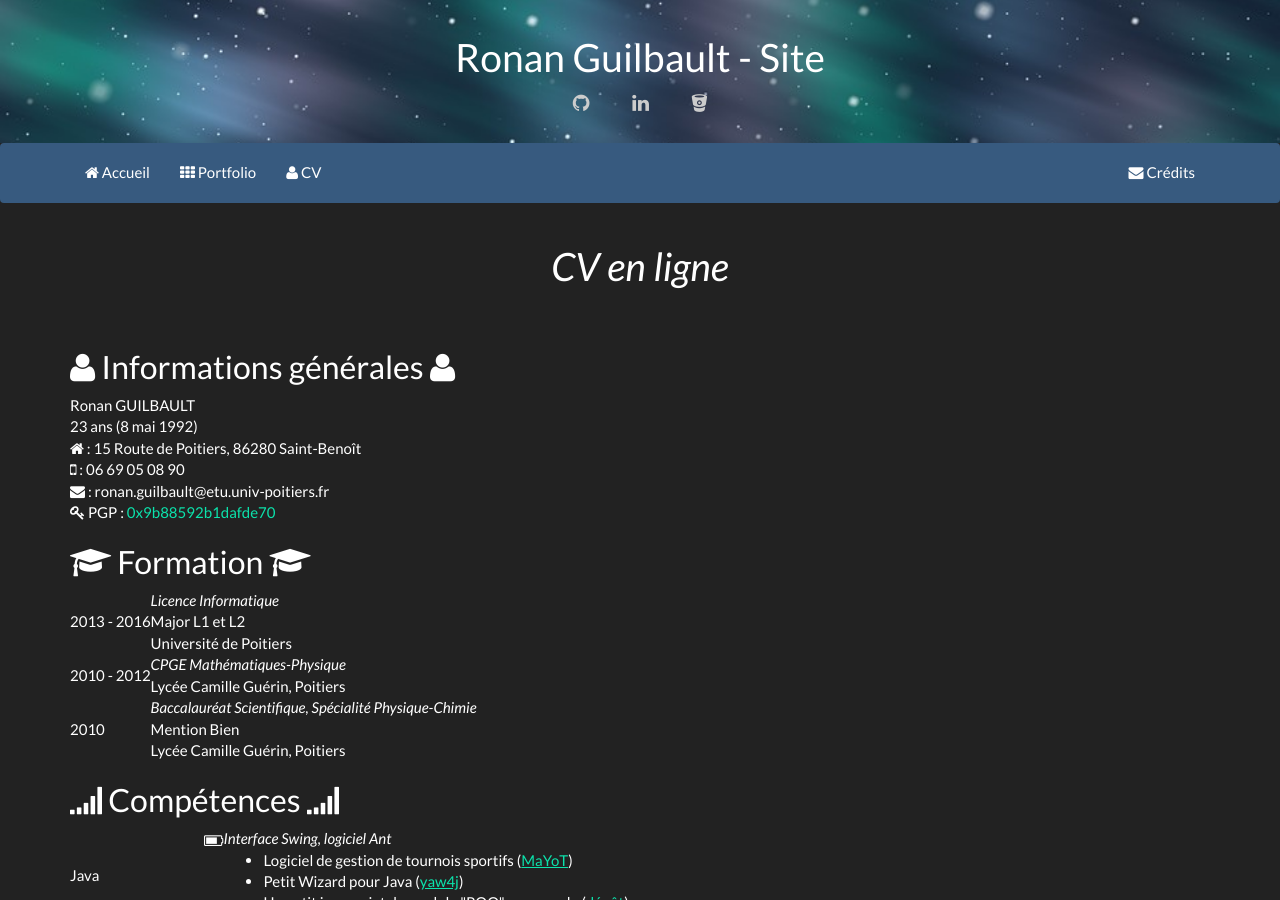
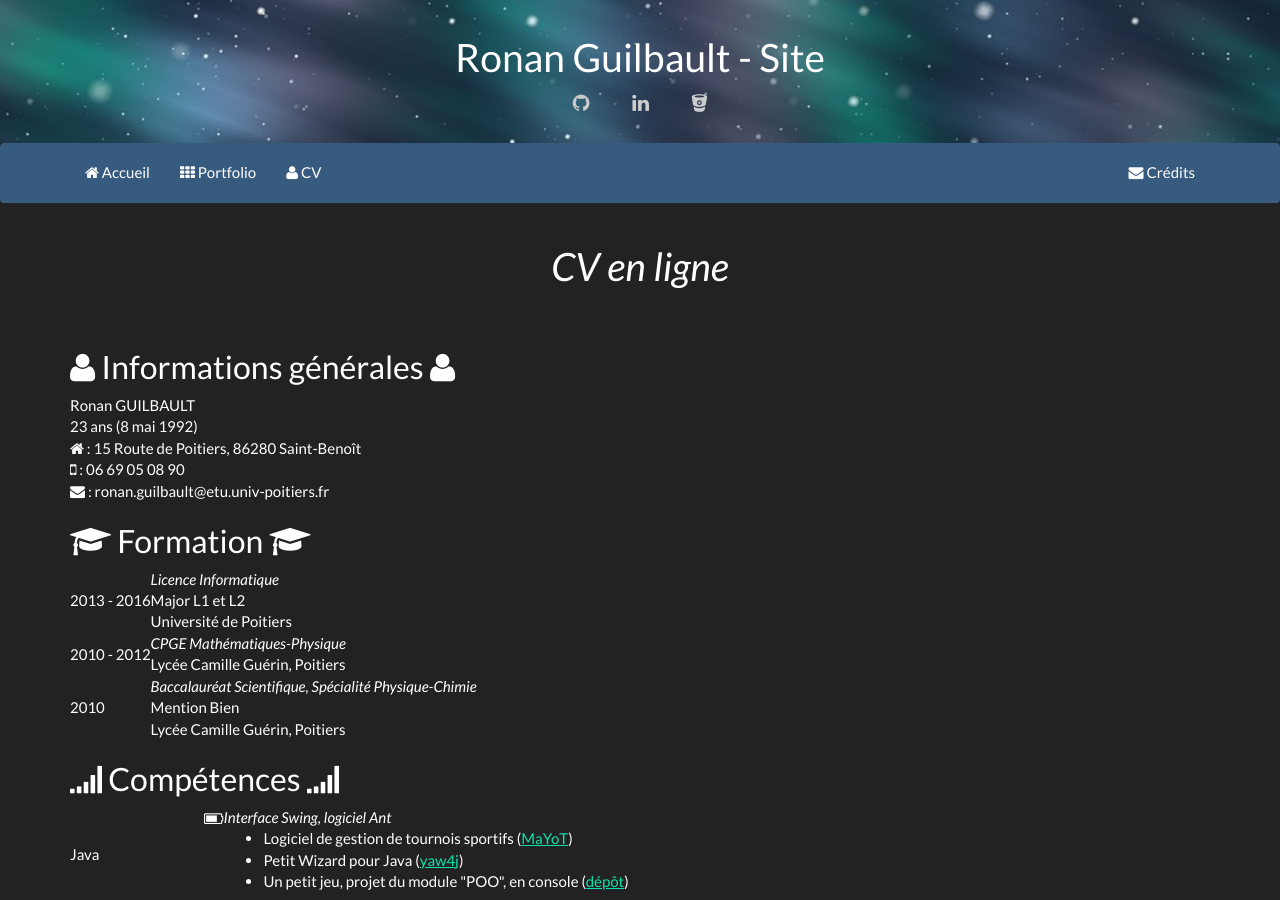
Before and after one commit to bunlanG/bunlanG.github.io, a Jekyll site: the page built from aboutme.html, in a window 1280 px wide and 900 px high. Built offline with Jekyll 4.4.1, drawn with Linux system fonts in a browser that asks for light colours.

Commit message:
Remove PGP key (broken link)
Signed-off-by: Ronan Guilbault <ronan.guilbault@gmail.com>

```diff
--- a/aboutme.html
+++ b/aboutme.html
@@ -7,12 +7,11 @@ textTitle: CV en ligne
 <section>
     <h2><span class="fa fa-user"></span> Informations générales <span class="fa fa-user"></span></h2>
     <p>
-    Ronan GUILBAULT<br/>
-    23 ans (8 mai 1992)<br/>
-    <span class="fa fa-home"></span> : 15 Route de Poitiers, 86280 Saint-Benoît<br/>
-    <span class="fa fa-mobile"></span> : 06 69 05 08 90<br/>
-    <span class="fa fa-envelope"></span> : ronan.guilbault@etu.univ-poitiers.fr<br/>
-    <span class="fa fa-key"></span> PGP : <a href="http://pgp.mit.edu/pks/lookup?op=get&search=0x9B88592B1DAFDE70" target="_blank">0x9b88592b1dafde70</a><br/>
+        Ronan GUILBAULT<br/>
+        23 ans (8 mai 1992)<br/>
+        <span class="fa fa-home"></span> : 15 Route de Poitiers, 86280 Saint-Benoît<br/>
+        <span class="fa fa-mobile"></span> : 06 69 05 08 90<br/>
+        <span class="fa fa-envelope"></span> : ronan.guilbault@etu.univ-poitiers.fr<br/>
     </p>
 </section>
 
```
